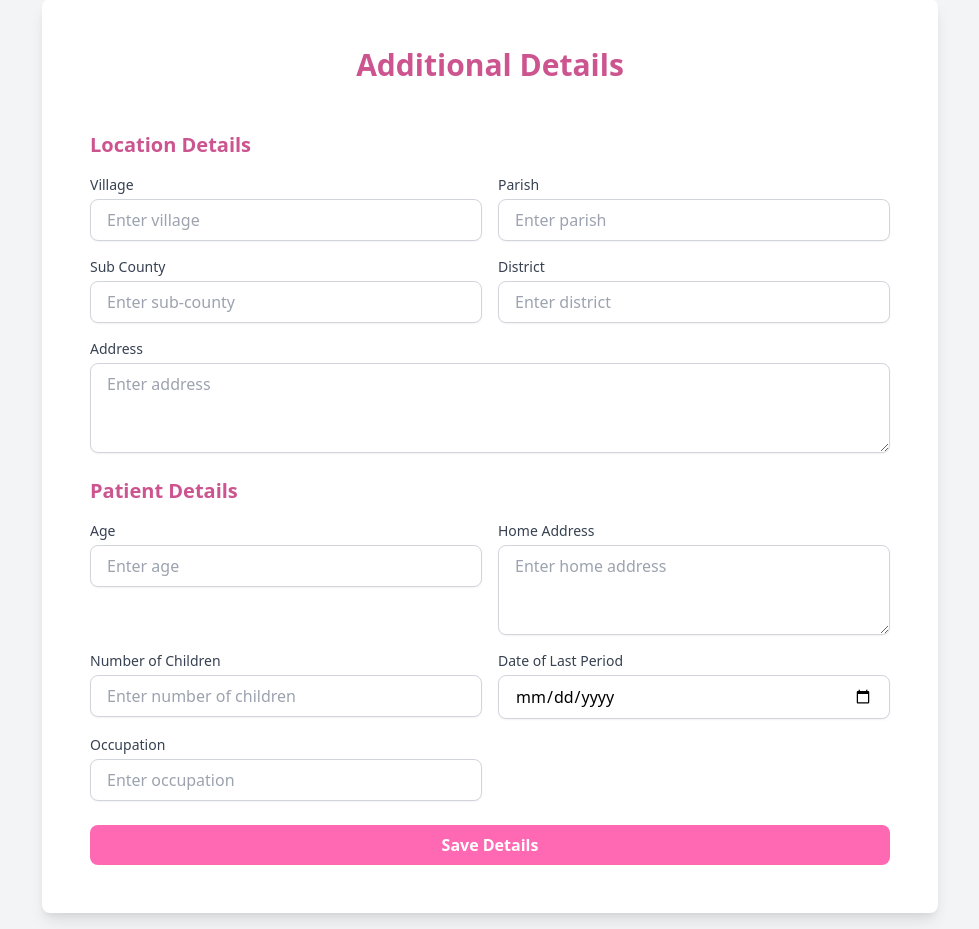
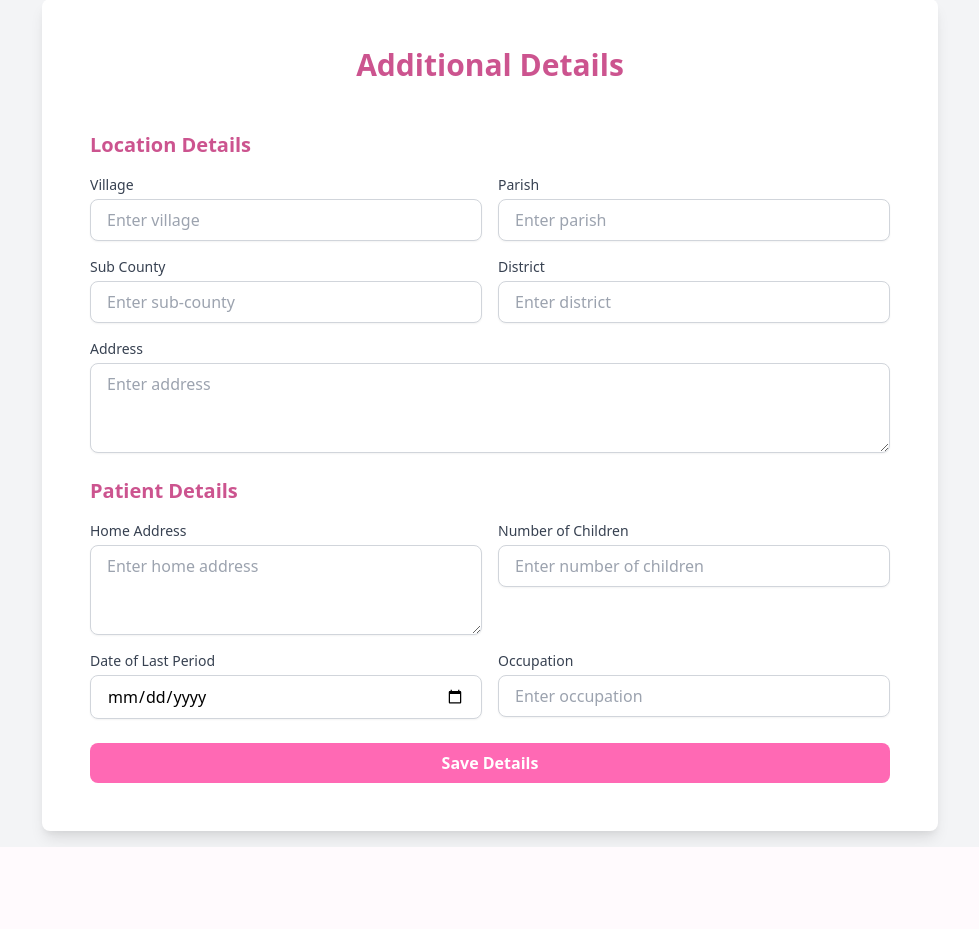
Before and after one commit to allankalema/healthcaresystem, a Django app: page /additional-details/1/ in a window 1280 px wide. Shown: the part 161-1090 px from the top of the page, without its empty margins (150-1129 px from the left). After the commit the page ends 1008 px from the top, so only its background shows below. Run offline with Django 5.2, Linux system fonts and the light colour scheme; a user stored in the database is signed in; data comes from the database, SQL or seed files in the repository; both versions use the stored data as it was after the commit.

Commit message:
the patrien sign up is done sucessfully

```diff
--- a/accounts/forms.py
+++ b/accounts/forms.py
@@ -61,9 +61,8 @@ class LocationForm(forms.ModelForm):
 class PatientForm(forms.ModelForm):
     class Meta:
         model = Patient
-        fields = ['age', 'home_address', 'number_of_children', 'date_of_last_period', 'occupation']
+        fields = ['home_address', 'number_of_children', 'date_of_last_period', 'occupation']
         widgets = {
-            'age': forms.NumberInput(attrs={'class': 'form-input', 'placeholder': 'Enter your age'}),
             'home_address': forms.Textarea(attrs={'class': 'form-input', 'placeholder': 'Enter your home address'}),
             'number_of_children': forms.NumberInput(attrs={'class': 'form-input', 'placeholder': 'Enter number of children'}),
             'date_of_last_period': forms.DateInput(attrs={'class': 'form-input', 'type': 'date'}),
--- a/templates/accounts/additional_details.html
+++ b/templates/accounts/additional_details.html
@@ -79,16 +79,7 @@
             <div>
                 <h3 class="text-xl font-semibold text-hotpink-dark mb-4">Patient Details</h3>
                 <div class="grid grid-cols-1 sm:grid-cols-2 gap-4">
-                    <!-- Age -->
-                    <div>
-                        <label for="age" class="block text-sm font-medium text-gray-700">Age</label>
-                        <input type="number" id="age" name="age" required
-                               class="mt-1 block w-full px-4 py-2 border border-gray-300 rounded-lg shadow-sm focus:ring-hotpink focus:border-hotpink"
-                               placeholder="Enter age">
-                        {% if patient_form.age.errors %}
-                            <div class="text-sm text-red-600">{{ patient_form.age.errors }}</div>
-                        {% endif %}
-                    </div>
+
                     <!-- Home Address -->
                     <div>
                         <label for="home_address" class="block text-sm font-medium text-gray-700">Home Address</label>
```
Also changed, not shown: db.sqlite3.
